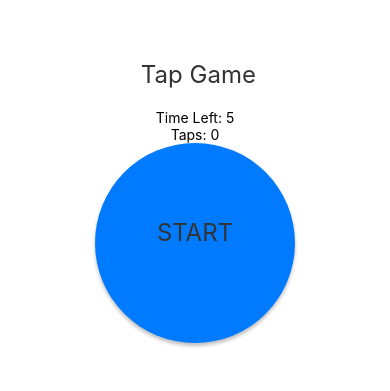
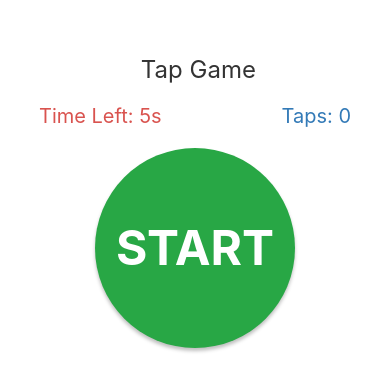
Before and after one commit to TejalKanti/tap-game, a React Native app: screen / in a window 390 px wide. Shown: the part 221-612 px from the top of the page. Built offline with nearby package versions, Linux system fonts and the light colour scheme.

Commit message:
code: added styles

```diff
--- a/App.tsx
+++ b/App.tsx
@@ -52,15 +52,17 @@ export default function App() {
     <View style={styles.container}>
       <Text style={styles.title}> Tap Game</Text>
 
-      <Text> Time Left: {timeLeft} </Text>
-
-      <Text> Taps: {taps} </Text>
+      <View style={styles.infoContainer}>
+        <Text style={styles.timerText}>Time Left: {timeLeft}s</Text>
+        <Text style={styles.scoreText}>Taps: {taps}</Text>
+      </View>
 
       <TouchableOpacity
-        style={styles.button}
+        style={[styles.button, !gameActive && styles.startButton]}
         onPress={handleTap}
+        disabled={!gameActive && timeLeft === 0}
       >
-        <Text style={styles.title}>
+        <Text style={styles.buttonText}>
           {gameActive ?  "TAP" : (timeLeft === 0 ? "GAME OVER" : "START")}
         </Text>
       </TouchableOpacity>
@@ -112,4 +114,21 @@ const styles = StyleSheet.create({
     backgroundColor: '#dc3545',
     borderRadius: 5,
   },
+  startButton: {
+    backgroundColor: '#28a745',
+  },
+    infoContainer: {
+    flexDirection: 'row',
+    justifyContent: 'space-between',
+    width: '80%',
+    marginBottom: 20,
+  },
+  timerText: {
+    fontSize: 20,
+    color: '#d9534f',
+  },
+  scoreText: {
+    fontSize: 20,
+    color: '#337ab7',
+  },
 });
```
